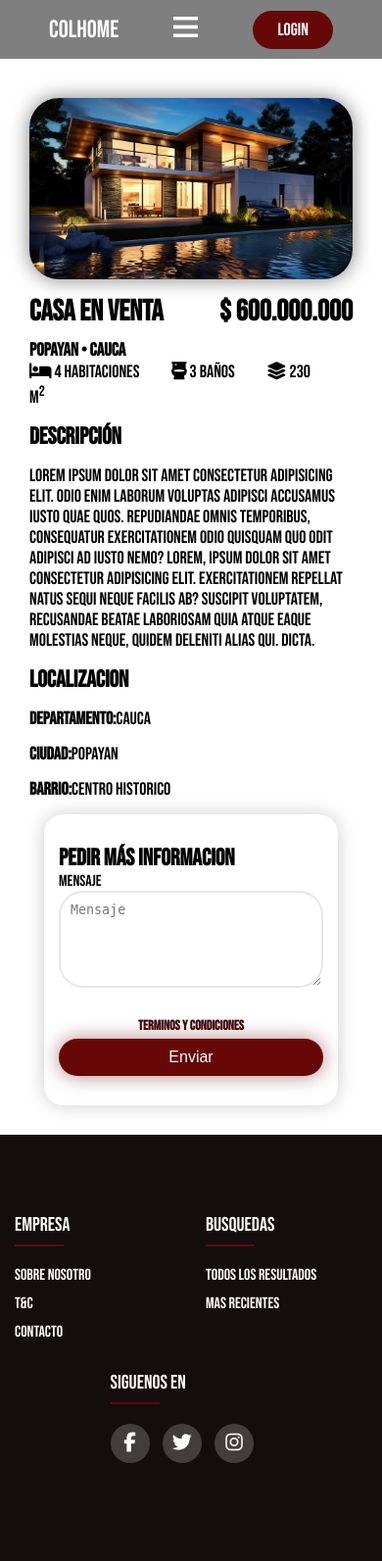
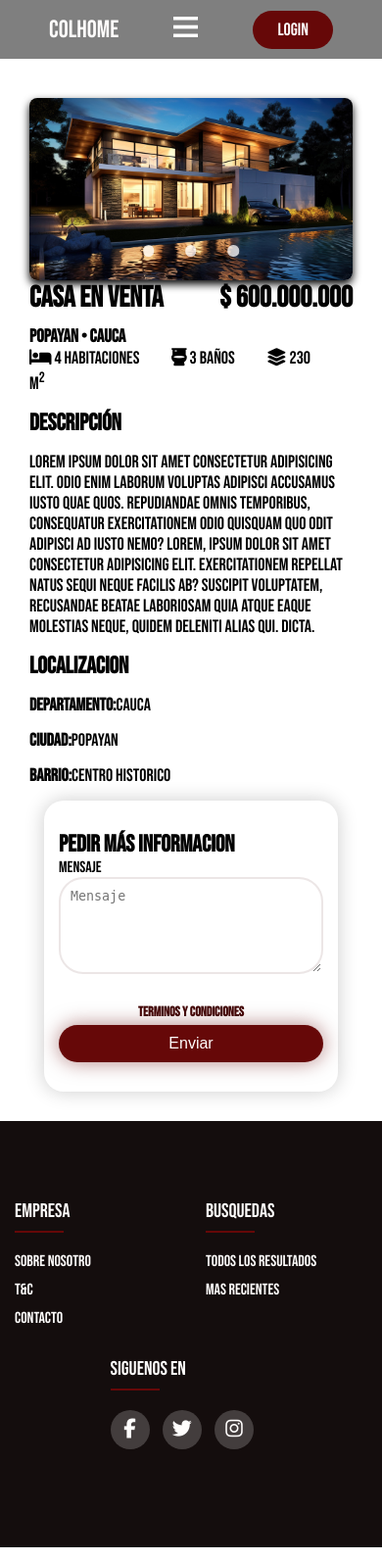
Before and after one commit to JoseRodriguez11/ColHome, a PHP site: page /single_house.html in a window 390 px wide. Shown: the whole page at 98% size. Run offline with PHP 8.4, Linux system fonts and the light colour scheme.

Commit message:
se agrego el slider en la vista del unico producto

```diff
--- a/single_house.html
+++ b/single_house.html
@@ -41,9 +41,14 @@
                 <div class="single-house-information">
                     <div class="content-slider">
                         <div class="slider">
-                            <div></div>
-                            <img src="imgs/i6.jpg" alt="">
-
+                            <img id="slider1" src="imgs/i6.jpg" alt="">
+                            <img id="slider2" src="imgs/i7.jpg" alt="">
+                            <img id="slider3" src="imgs/i2.jpg" alt="">
+                        </div>
+                        <div class="slider-nav">
+                            <a href="#slider1"></a>
+                            <a href="#slider2"></a>
+                            <a href="#slider3"></a>
                         </div>
                     </div>
                     <div class="single-house-text">
@@ -87,7 +92,7 @@
                                     placeholder="Mensaje"></textarea>
 
                                 <div class="form-txt-contact">
-                                    <a href="#">Terminos y Condiciones</a>
+                                    <a href="t&c.html">Terminos y Condiciones</a>
                                 </div>
                                 <input type="submit" class="btn-form-single-house" value="Enviar">
                             </div>
--- a/styles/style.css
+++ b/styles/style.css
@@ -707,25 +707,56 @@ details[open] summary::before{
 .single-house-information{
  display: flex;
  flex-direction: column;
- max-width: 50vw;
+ max-width: 60vw;
 
 }
 
 
 .content-slider{
     position: relative;
-
+    max-width: 60vw;
+    margin: 0 auto;
 }
 
-.content-slider .slider{
-    position: relative;
+.slider{
+  display: flex;
+  aspect-ratio: 16 / 9;
+  overflow-x: hidden;
+  scroll-snap-type: x mandatory;
+  scroll-behavior: smooth;
+  box-shadow: 0 .25rem .5rem #000000;
+  border-radius: 0.5rem;
 }
 .slider img{
-    max-width: 50vw;
-    border-radius: 30px;
-    box-shadow:  0 0 20px rgba(0, 0, 0, 0.5) ;
-    margin-bottom: 10px;
+    flex: 1 0 100%;
+    scroll-snap-align: none;
+    object-fit: cover;
 }
+
+.slider-nav{
+    display: flex;
+    column-gap: 2rem;
+    position: absolute;
+    bottom: 1.5rem;
+    left: 50%;
+    transform: translateX(-50%);
+    z-index: 1;
+}
+
+.slider-nav a{
+    width: .7rem;
+    height: .7rem;
+    border-radius: 50%;
+    background-color: white;
+    opacity: .75;
+    transition: opacity ease 250ms;
+}
+
+.slider-nav a:hover{
+    opacity: 1;
+    background-color:rgb(65, 5, 5) ;
+}
+
 
 .single-house-title {
     display: flex;
@@ -990,9 +1021,9 @@ details[open] summary::before{
         flex-direction: column;
         align-items: center;
     }
+    .content-slider{
+        min-width: 100%;
 
-    .slider img{
-        min-width: 100%;
     }
     .single-house-information{
         min-width: 100%;
```
